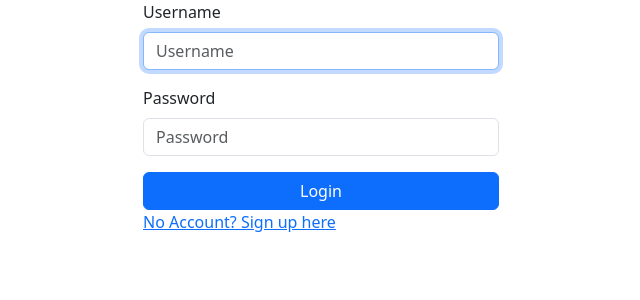
After one commit to MynerMugendi/django_database, a Django app: page /accounts/login in a window 1280 px wide. The commit adds this page. Shown: the top 300 px of the page, without its empty margins (319-959 px from the left). Run offline with Django 5.2, Linux system fonts and the light colour scheme; some libraries are stand-ins or nearby versions.

Commit message:
editing feature

```diff
--- a/myapp/views.py
+++ b/myapp/views.py
@@ -1,28 +1,33 @@
 from django.contrib import messages
+from django.contrib.auth import logout
+from django.contrib.auth.decorators import login_required, permission_required
+from django.contrib.auth.forms import AuthenticationForm, UserCreationForm
 from django.shortcuts import render, redirect, get_object_or_404
+from django.contrib.auth import login as auth_login
 
 from myapp.models import Book
-from myapp.myform import BookForm
+from myapp.myform import BookForm, RegisterForm
 
 
 # Create your views here.
+@login_required
 def show_books(request):
     books = Book.objects.all()
     return render(request, 'show_books.html', {'books': books})
 
 
+@login_required
+@permission_required('myapp.add_book', raise_exception=True)
 def add_books(request):
     if request.method == 'POST':
-        form = BookForm(request.POST,request.FILES,instance=Book())
+        form = BookForm(request.POST, request.FILES)
         if form.is_valid():
             form.save()
+            messages.success(request, f"Book {request.POST.get('title')}Successfully added")
+            return redirect('show_books')
 
-        if form.is_valid():
-            book=form.save()
-            messages.success(request, f'{book.title} Successfully added')
-            return redirect('show_books')
     else:
-            form = BookForm()
+        form = BookForm()
     return render(request, 'add_books.html', {'form': form})
 
     # Book.objects.create(title='The seven tails',
@@ -37,23 +42,61 @@ def add_books(request):
     #                     cost=900,
     #                     isbn='123987654',
     #                     published=True, )
+
+
+@login_required
+@permission_required('myapp.delete_book', raise_exception=True)
 def delete_book(request, id):
     book = Book.objects.get(id=id)
     book.delete()
     messages.warning(request, f'{book.title} Successfully deleted')
     return redirect('show_books')
 
+
+@login_required
+@permission_required('myapp.change_book', raise_exception=True)
 def edit_book(request, id):
     book = get_object_or_404(Book, pk=id)
     if request.method == 'POST':
-        form = BookForm(request.POST, instance=book)
-
+        form = BookForm(request.POST, request.FILES, instance=book)
         if form.is_valid():
             form.save()
             messages.success(request, f'{book.title}  Successfully edited')
             return redirect('show_books')
     else:
-            form = BookForm(instance=book)
+        form = BookForm(instance=book)
     return render(request, 'edit_book.html', {'form': form})
 
+
 #   TODO  upload image, login, register, django admin
+
+def login(request):
+    if request.method == 'POST':
+        form = AuthenticationForm(data=request.POST)
+        if form.is_valid():
+            user = form.get_user()
+            auth_login(request, user)
+            return redirect('show_books')
+    else:
+        form = AuthenticationForm()
+    return render(request, 'registration/login.html', {'form': form})
+
+
+def signup(request):
+    if request.method == 'POST':
+        form = RegisterForm(data=request.POST)
+        if form.is_valid():
+            form.save()
+            return redirect('login')
+    else:
+        form = RegisterForm()
+    return render(request, 'registration/signup.html', {'form': form})
+
+
+@login_required
+def signout(request):
+    if request.method == 'POST':
+        logout(request)
+    return redirect('login')
+
+# python manage.py createsuperuser
--- a/myproject/settings.py
+++ b/myproject/settings.py
@@ -141,3 +141,6 @@ MESSAGE_TAGS = {
 
 MEDIA_URL = '/media/'
 MEDIA_ROOT = BASE_DIR / 'media'
+
+LOGIN_REDIRECT_URL = 'show_books'
+LOGOUT_REDIRECT_URL = 'login'
--- a/myproject/urls.py
+++ b/myproject/urls.py
@@ -16,7 +16,7 @@ Including another URLconf
 """
 from django.conf.urls.static import static
 from django.contrib import admin
-from django.urls import path
+from django.urls import path, include
 
 from myapp import views
 from myproject import settings
@@ -27,6 +27,10 @@ urlpatterns = [
     path('add_books', views.add_books, name='add_books'),
     path('delete_book/<int:id>', views.delete_book, name='delete_book'),
     path('edit_book/<int:id>', views.edit_book, name='edit_book'),
+    path('accounts/login', views.login, name='login'),
+    path('accounts/signup', views.signup, name='signup'),
+    path('accounts/logout', views.signout, name='signout'),
+    path('accounts/', include('django.contrib.auth.urls')),
 ]
 
 urlpatterns += static(settings.MEDIA_URL, document_root=settings.MEDIA_ROOT)
--- a/templates/edit_book.html
+++ b/templates/edit_book.html
@@ -7,7 +7,7 @@
 <div class="container">
     <div class="row justify-content-center">
         <div class="col-sm-4 border rounded p-3">
-            <form action="{% url 'edit_book' form.instance.id %}" method="post">
+            <form action="{% url 'edit_book' form.instance.id %}" method="post" enctype="multipart/form-data">
                 {% csrf_token %}
 <!--                                {{ form }}-->
                 {% bootstrap_form form %}
--- a/templates/master.html
+++ b/templates/master.html
@@ -30,8 +30,12 @@
                 </li>
 
                 <li class="nav-item">
+                    <form action="{% url 'signout' %}" method="POST">
+                        {% csrf_token %}
+                        <button class="btn btn danger">Signout</button>
+                    </form>
 
-                    <a class="nav-link" href="{% url 'add_books'%}">Add Book</a>
+<!--                    <a class="nav-link" href="{% url 'add_books'%}">Add Book</a>-->
 
                 </li>
 
--- /dev/null
+++ b/templates/registration/login.html
@@ -0,0 +1,26 @@
+{% load django_bootstrap5 %}
+<!DOCTYPE html>
+<html lang="en">
+<head>
+    <meta charset="UTF-8">
+    <title>Login</title>
+    <link href="https://cdn.jsdelivr.net/npm/bootstrap@5.3.8/dist/css/bootstrap.min.css" rel="stylesheet">
+</head>
+<body>
+<div class="container">
+    <div class="row justify-content-center">
+        <div class="col-sm-4">
+            <form action="" method="post">
+                {% csrf_token %}
+                {% bootstrap_form form %}
+<!--                {{ form }}-->
+                <button class="btn btn-primary w-100">Login</button>
+
+                <a href="{% url 'signup' %}"> No Account? Sign up here</a>
+            </form>
+        </div>
+    </div>
+</div>
+
+</body>
+</html>
--- a/templates/show_books.html
+++ b/templates/show_books.html
@@ -10,7 +10,9 @@
         <img src="{{ book.cover.url }}" alt="">
     {% endif %}
     <p>{{ book.isbn }}</p>
+    {% if perms.app.delete_book %}
     <a href="{% url 'delete_book' book.id %}" class="btn btn-danger">Delete</a>
+    {% endif %}
     <a href="{% url 'edit_book' book.id %}" class="btn btn-primary">Edit</a>
     <hr>
     {% endfor %}
```
Also changed, not shown: myapp/myform.py (+21 -1 lines), templates/registration/signup.html (added, +32 -0 lines).
